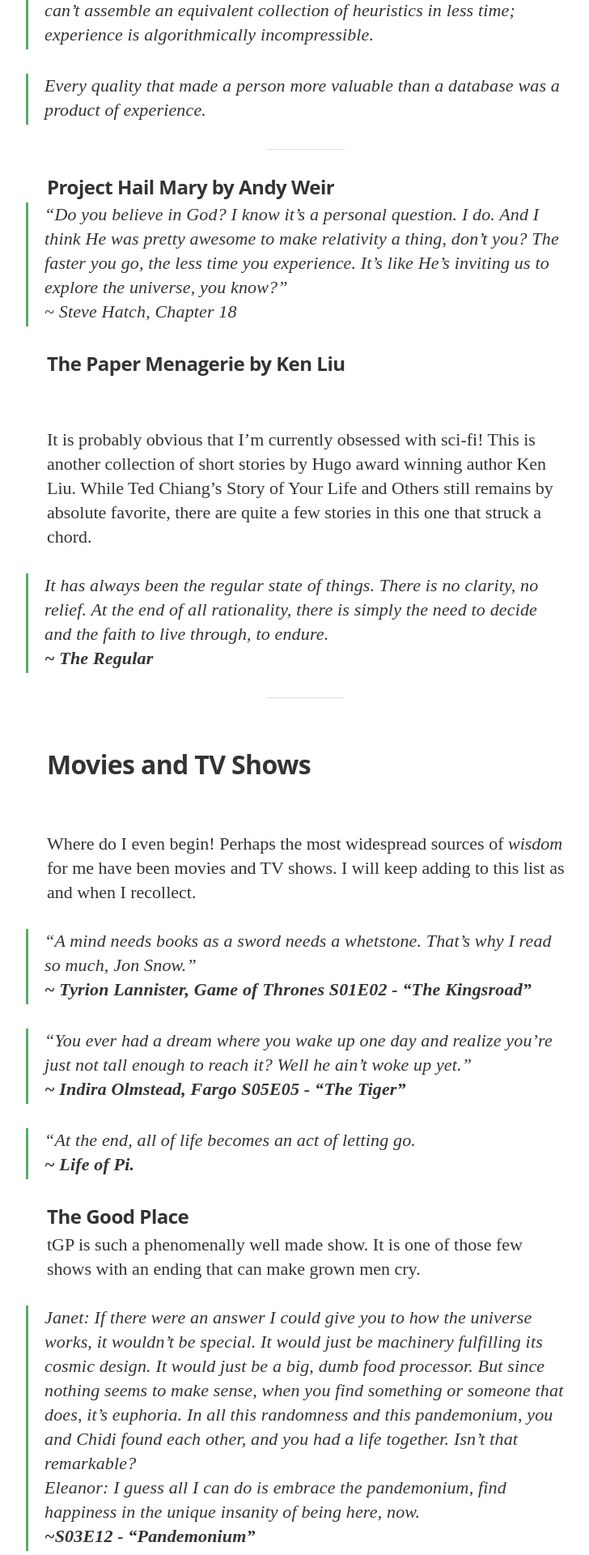
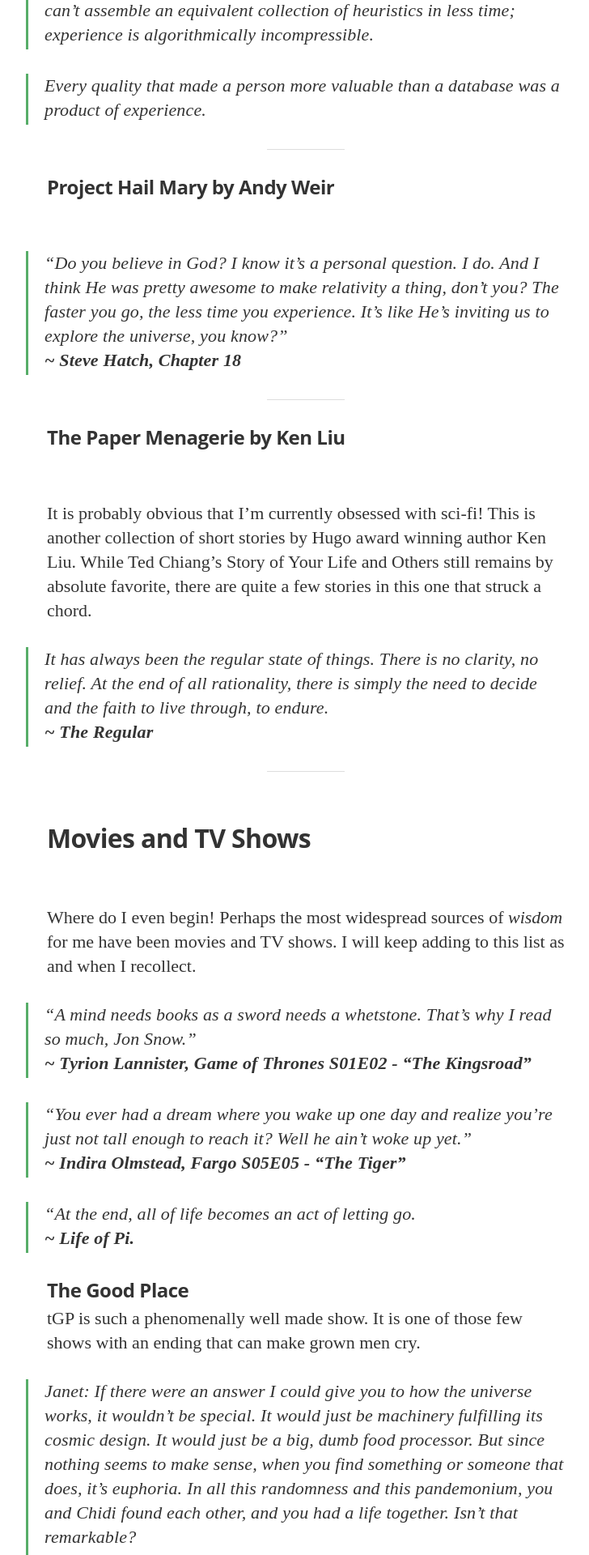
Before and after one commit to pkmandke/blog, a Jekyll site: the page built from _posts/2024-08-11-quotes.md, in a window 1280 px wide. Shown: the part 2750-4670 px from the top of the page at 81% size, without its empty margins (262-990 px from the left). Built offline with Jekyll 4.4.1, drawn with Linux system fonts in a browser that asks for light colours; nearby versions of some CDN libraries; some web fonts are replaced.

Commit message:
formatting
Signed-off-by: Prathamesh Mandke <pkmandke@vt.edu>

```diff
--- a/_posts/2024-08-11-quotes.md
+++ b/_posts/2024-08-11-quotes.md
@@ -67,8 +67,11 @@ In an era where we are letting AI take more and more control of our lives, this
 ---
 
 ### Project Hail Mary by Andy Weir
+<br>
 
->"Do you believe in God? I know it's a personal question. I do. And I think He was pretty awesome to make relativity a thing, don't you? The faster you go, the less time you experience. It's like He's inviting us to explore the universe, you know?"<br>~ Steve Hatch, Chapter 18
+>"Do you believe in God? I know it's a personal question. I do. And I think He was pretty awesome to make relativity a thing, don't you? The faster you go, the less time you experience. It's like He's inviting us to explore the universe, you know?"<br>**~ Steve Hatch, Chapter 18**
+
+---
 
 ### The Paper Menagerie by Ken Liu
 <br>
```
